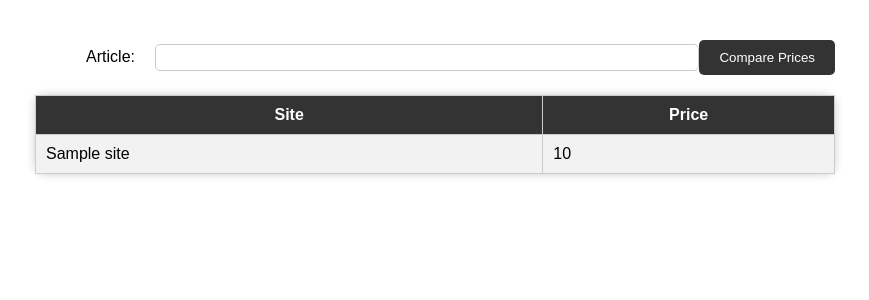
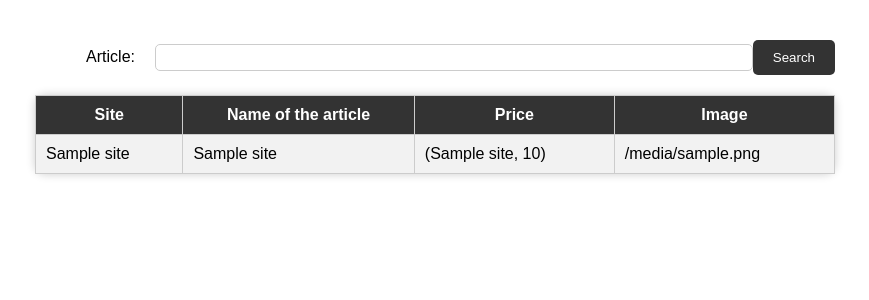
Before and after one commit to Annabel64/Scraping_ESILVproject, a Flask app: template templates/index.html in a window 1280 px wide. Shown: the part 151-451 px from the top of the page, without its empty margins (205-1074 px from the left). Run offline with Flask 2, Linux system fonts and the light colour scheme; the template is opened without the code that fills it: most values are stand-ins (such as "Sample title", 1, 10 or a date in 2020).

Commit message:
ajout nom et image

```diff
--- a/app.py
+++ b/app.py
@@ -6,6 +6,8 @@ app = Flask(__name__)
 
 @app.route('/', methods=['GET', 'POST'])
 def compare_prices():
+  names = {}
+  images = {}
   prices = {}
   if request.method == 'POST':
     # Get the article name from the form submission
@@ -16,12 +18,20 @@ def compare_prices():
     amazon_response = requests.get(amazon_url, verify=False)
     amazon_soup = BeautifulSoup(amazon_response.text, 'html.parser')
 
-    # Extract the prices from the HTML content
+    # Extract the information from the HTML content
+    amazon_names = amazon_soup.find_all(class_='a-size-medium a-color-base a-text-normal')
+    amazon_images = amazon_soup.find_all(class_='s-image')
     amazon_prices = amazon_soup.find_all(class_='a-price')
+    amazon_name = None
+    amazon_image = None
+    amazon_price = None
+    if amazon_names:
+      amazon_name = amazon_names[0].text
+    if amazon_images:
+      amazon_image = amazon_images['src'].text
     if amazon_prices:
-      amazon_price = amazon_prices[0].get_text()
-    else:
-      amazon_price = None
+      amazon_price = amazon_prices[0].text
+
 
 
     # Make a request to Le Dénicheur and parse the HTML content
@@ -29,24 +39,39 @@ def compare_prices():
     denicheur_response = requests.get(denicheur_url, verify=False)
     denicheur_soup = BeautifulSoup(denicheur_response.text, 'html.parser')
 
-    # Extract the prices from the HTML content
+    # Extract the information from the HTML content
     denicheur_prices = denicheur_soup.find_all(class_="Text--1d9bgzp ilIDIB")
+    denicheur_names = denicheur_soup.find_all(class_="Text--1d9bgzp bYZpdo titlesmalltext")
+    denicheur_images = denicheur_soup.find_all(class_="ImageContainer-sc-4o01vu-2 WqEZk")
+    denicheur_name = None
+    denicheur_image = None
+    denicheur_price = None
+    denicheur_monnaie = None
+    if denicheur_names:
+      denicheur_name = denicheur_names[0].text
+    if denicheur_images:
+      denicheur_image = denicheur_images['src']
     if denicheur_prices:
       denicheur_monnaie = denicheur_prices[0].text.split('\xa0')[1]
       denicheur_prices = [denicheur_prices[i].text.replace(",", ".") for i in range(len(denicheur_prices))]
       denicheur_prices = [float(price.split('\xa0')[0]) for price in denicheur_prices]
       denicheur_price = denicheur_prices[0]
-    else:
-      denicheur_price = None
-      denicheur_monnaie = None
 
+
+    # Add the names to the names dictionary
+    names['Amazon'] = amazon_name
+    names['Le Dénicheur'] = denicheur_name
+
+    # Add the images to the images dictionary
+    images['Amazon'] = amazon_image
+    images['Le Dénicheur'] = denicheur_image
 
     # Add the prices to the prices dictionary
     prices['Amazon'] = amazon_price
     prices['Le Dénicheur'] = str(denicheur_price) + " " + str(denicheur_monnaie)
 
 
-  return render_template('index.html', prices=prices)
+  return render_template('index.html', prices=prices, names=names, images=images)
 
 if __name__ == '__main__':
   app.run()
--- a/templates/index.html
+++ b/templates/index.html
@@ -15,19 +15,23 @@
       <form method="POST">
         <label for="article">Article:</label>
         <input type="text" id="article" name="article" />
-        <button type="submit">Compare Prices</button>
+        <button type="submit">Search</button>
       </form>
 
       {% if prices %}
       <table>
         <tr>
           <th>Site</th>
+          <th>Name of the article</th>
           <th>Price</th>
+          <th>Image</th>
         </tr>
-        {% for site, price in prices.items() %}
+        {% for site in names %}
         <tr>
           <td>{{ site }}</td>
-          <td>{{ price }}</td>
+          <td>{{ names[site] }}</td>
+          <td>{{ prices[site] }}</td>
+          <td>{{ images[site] }}</td>
         </tr>
         {% endfor %}
       </table>
```
Also changed, not shown: test_bs4.py (+18 -3 lines).
